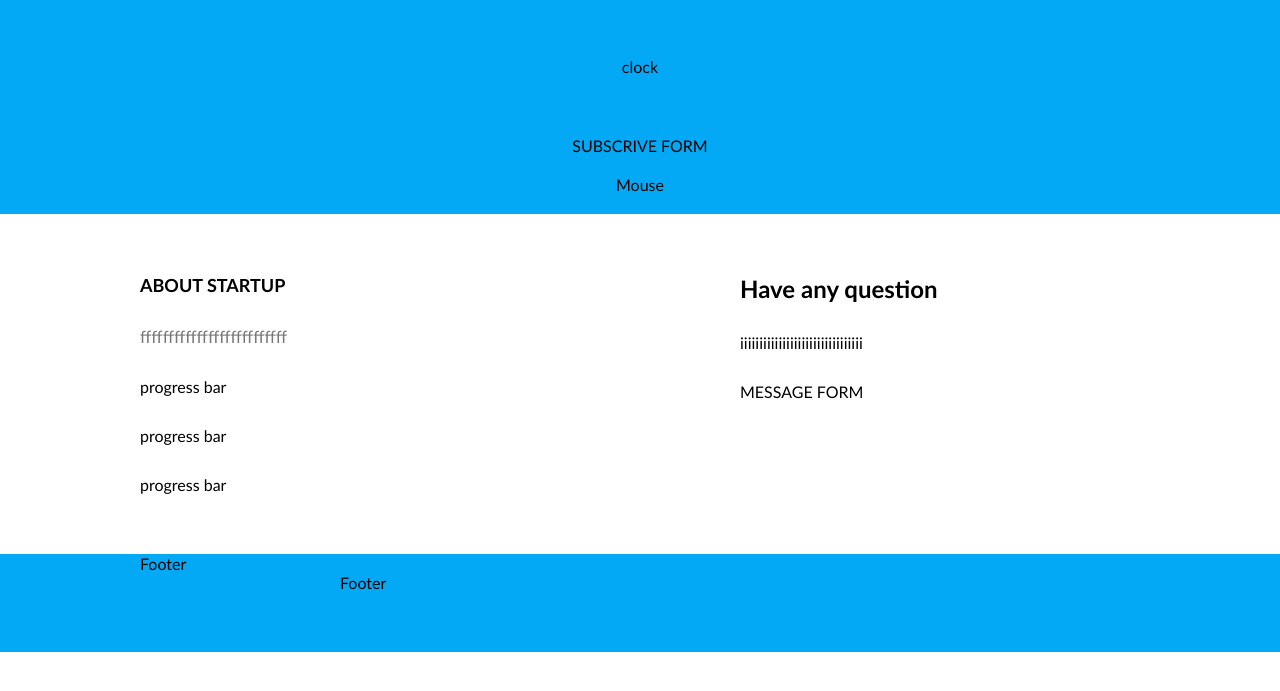
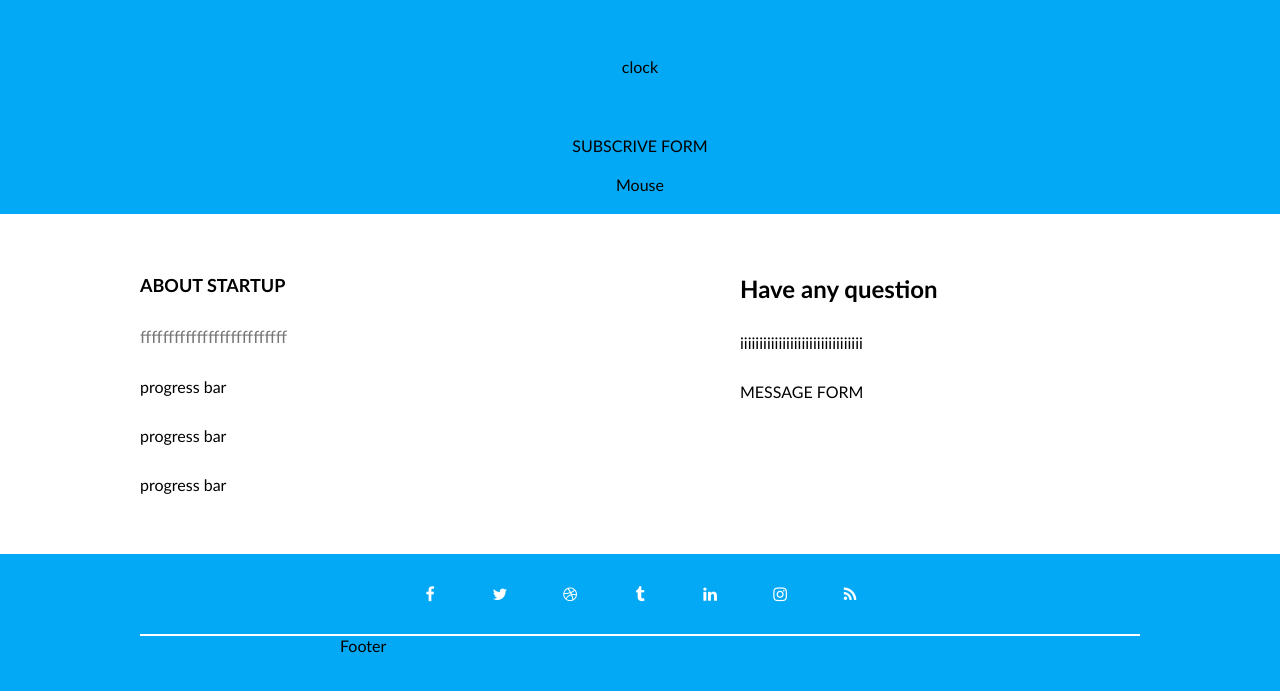
Before and after one commit to Vital188/39-grupe-coming-soon, a website: page index.html in a window 1280 px wide. Shown: the part 291-982 px from the top of the page. Before the commit the page ends 943 px from the top, so only its background shows below. Drawn offline with Linux system fonts and the light colour scheme.

Commit message:
Socials #14

```diff
--- a/css/pages/home.css
+++ b/css/pages/home.css
@@ -77,8 +77,33 @@
 .column-description > a:hover {
     text-decoration: underline;
 }
+
 footer.container {
     padding-top: 0;
+}
+
+.socials {
+    display: flex;
+    gap: 30px;
+    justify-content: center;
+    padding: 20px 0;
+    border-bottom: 2px solid #fff;
+}
+
+.socials > a{
+    width: 40px;
+    height: 40px;
+    line-height: 40px;
+    text-align: center;
+    border-radius: 50%;
+    color: #fff;
+    text-decoration: none;
+    transition: all 0.3s;
+}
+
+.socials >a:hover {
+    background-color: #fff;
+    color: var(--main-color)
 }
 
 @media (max-width: 700px) {
--- a/index.html
+++ b/index.html
@@ -61,8 +61,14 @@
     </Section>
 
     <Footer class="container bg-main">
-        <div class="row">
-        Footer
+        <div class="row socials">
+            <a href="#"  class="fa fa-facebook"></a>
+            <a href="#"  class="fa fa-twitter"></a>
+            <a href="#"  class="fa fa-dribbble"></a>
+            <a href="#"  class="fa fa-tumblr"></a>
+            <a href="#"  class="fa fa-linkedin"></a>
+            <a href="#"  class="fa fa-instagram"></a>
+            <a href="#"  class="fa fa-rss"></a>
         </div>
         <div class="row-short">
             Footer
```
